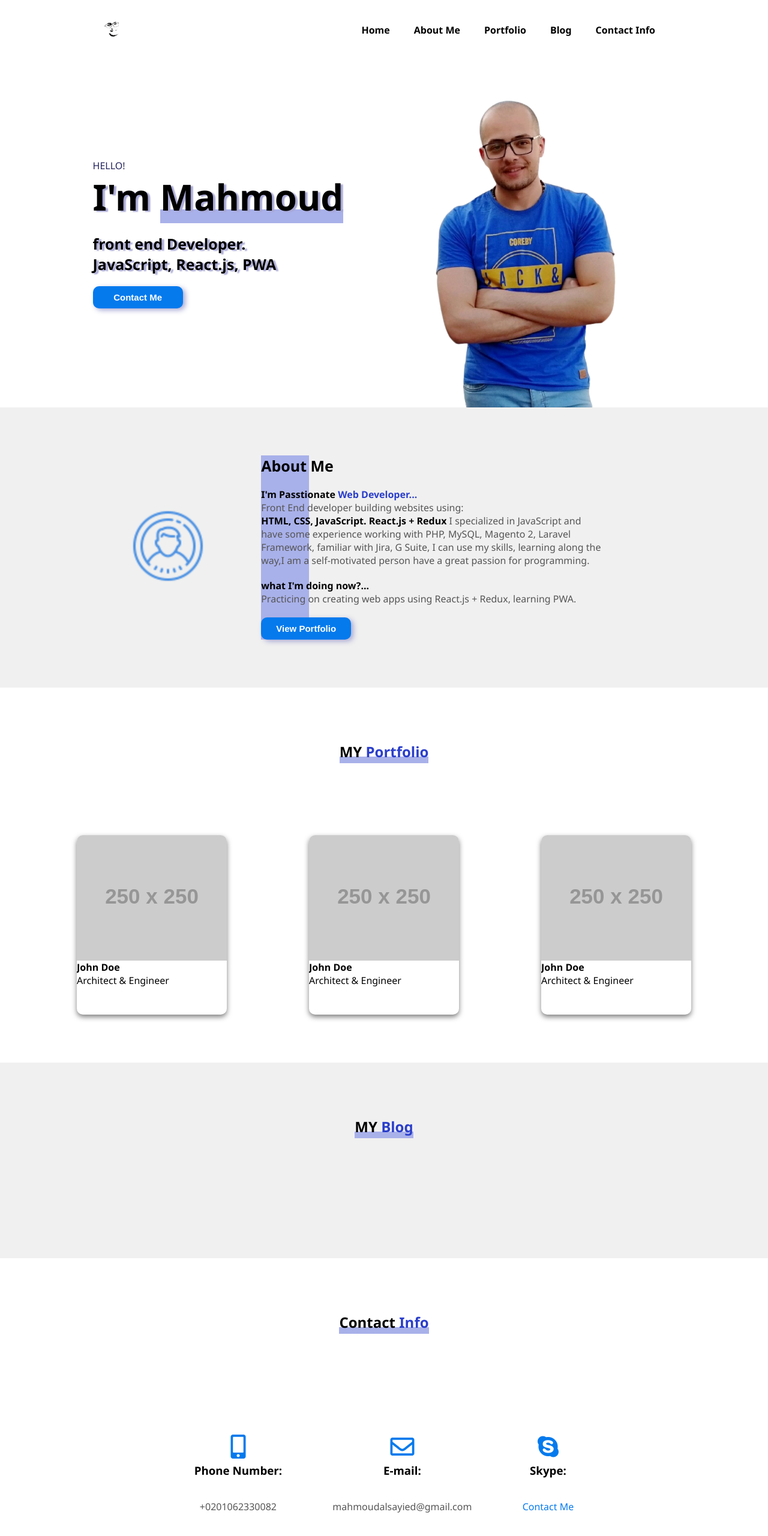
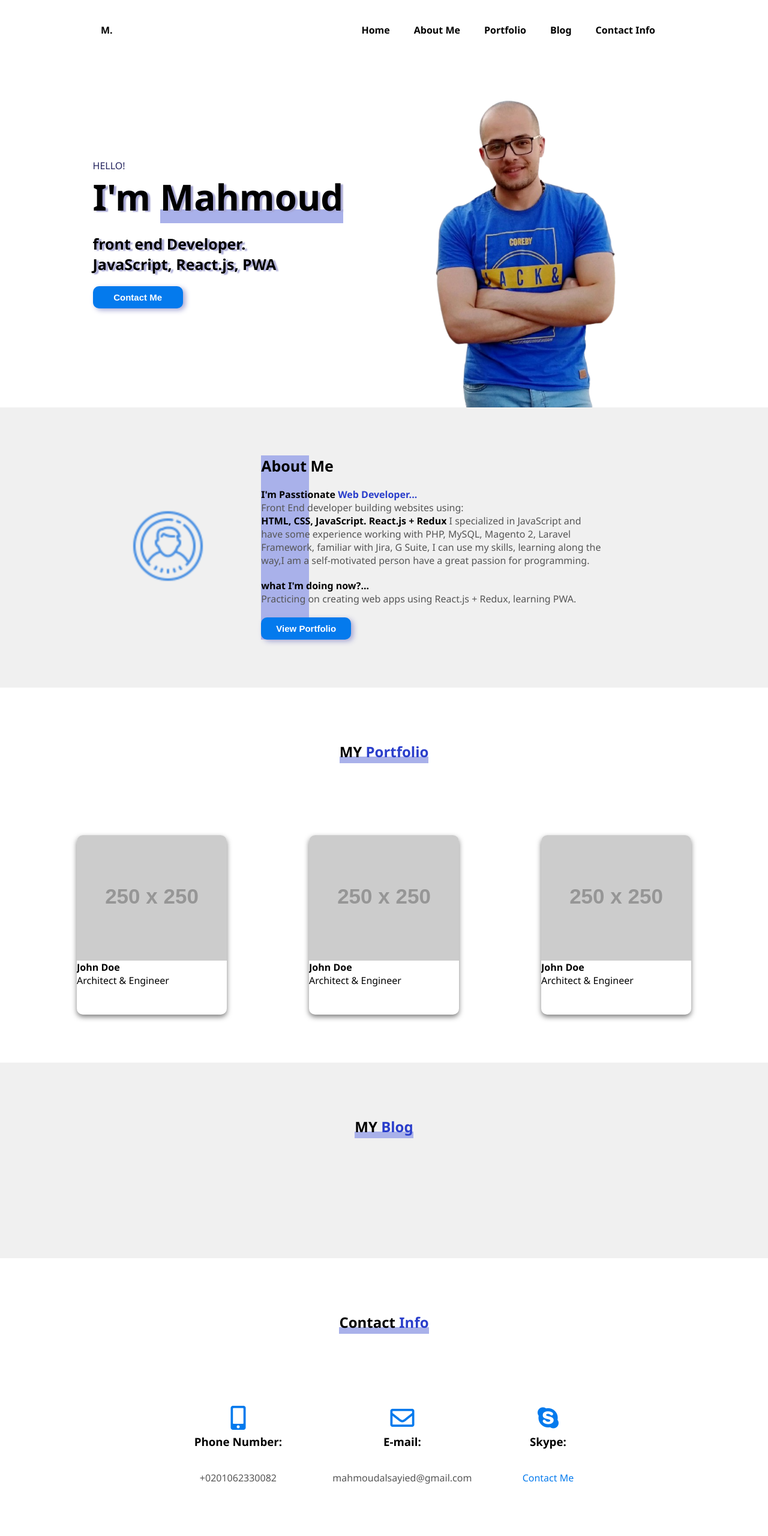
Before and after one commit to mahmoud-sayed/mahmoud-alsayed-portfolio, a plain HTML site: page index.html in a window 1280 px wide. Shown: the top 2560 px of the page at 60% size. Drawn offline with Linux system fonts and the light colour scheme; placeholder pictures from the web are drawn by us.

Commit message:
some changes in contact height

```diff
--- a/css/style.css
+++ b/css/style.css
@@ -317,10 +317,6 @@ header .photo {
     padding: 5em 0;
 }
 
-.contact .felx-column {
-    padding-bottom: 3em;
-}
-
 .contact h2 {
     margin: 10px auto;
     box-shadow: inset 0px -8px 0px #a9b1ea;
--- a/index.html
+++ b/index.html
@@ -15,7 +15,7 @@
 <body>
     <nav class="">
         <div class="container">
-            <div class="logo"><img src="images/Logo-Face.jpg" alt="face-logo" /></div>
+            <div class="logo">M.</div>
             <ul>
                 <li> Home</li>
                 <li>About Me</li>
```
